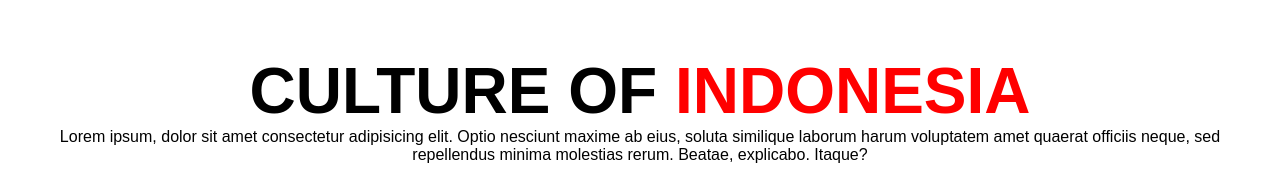
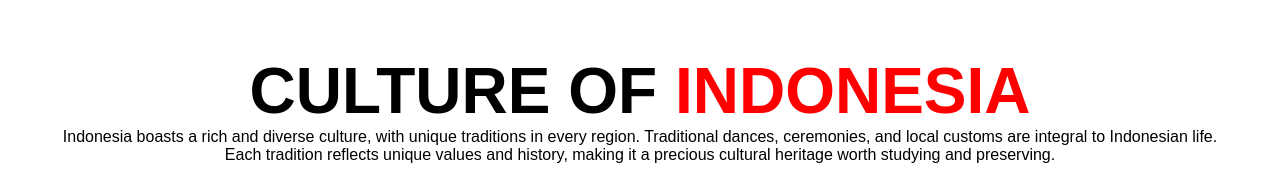
Before and after one commit to mzidanal22/first-project, a plain HTML site: page index.html in a window 1280 px wide. Shown: the part 2180-2351 px from the top of the page. Drawn offline with Linux system fonts and the light colour scheme; grey boxes are pictures that could not be loaded.

Commit message:
ubah kata lorem jadi kata asli

```diff
--- a/index.html
+++ b/index.html
@@ -68,7 +68,7 @@
     <div id="budaya">
         <div class="budaya">
             <h2>CULTURE OF <span style="color: red;">INDONESIA</span></h2>
-            <p>Lorem ipsum, dolor sit amet consectetur adipisicing elit. Optio nesciunt maxime ab eius, soluta similique laborum harum voluptatem amet quaerat officiis neque, sed repellendus minima molestias rerum. Beatae, explicabo. Itaque?</p>
+            <p>Indonesia boasts a rich and diverse culture, with unique traditions in every region. Traditional dances, ceremonies, and local customs are integral to Indonesian life. Each tradition reflects unique values and history, making it a precious cultural heritage worth studying and preserving.</p>
             <div class="list-budaya">
                 <div id="tari" class="card3"><h3>Tari Tradisional</h3></div>
                 <div id="upacara" class="card3"><h3>Upacara Adat</h3></div>
```
